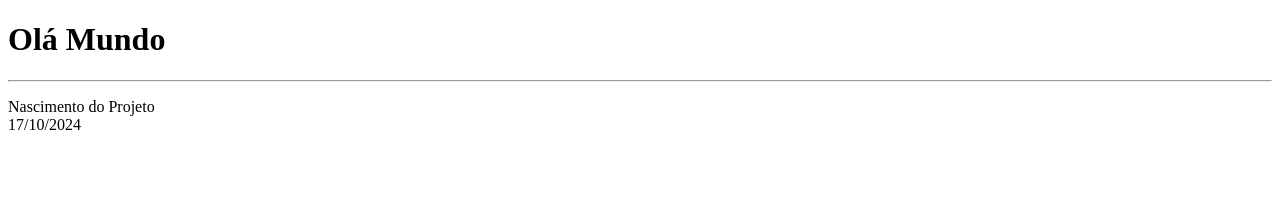
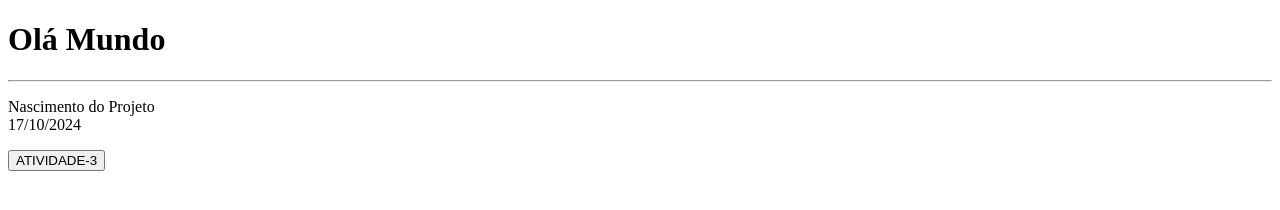
Before and after one commit to alefmontino/Projeto-Ind-Web-4S, a plain HTML site: page index.html in a window 1280 px wide. Drawn offline with Linux system fonts and the light colour scheme.

Commit message:
Update: Adição botão para Atv3 no Index Principal

```diff
--- a/index.html
+++ b/index.html
@@ -22,6 +22,10 @@
     <!-- Inicio de paragrafo-->
     <p>Nascimento do Projeto <br>17/10/2024</p>
 
+    <button onclick="location.href='/infrastructure/pages/atividade3/index.html'">
+        ATIVIDADE-3
+    </button>
+
 </body>
 
 </html>
```
